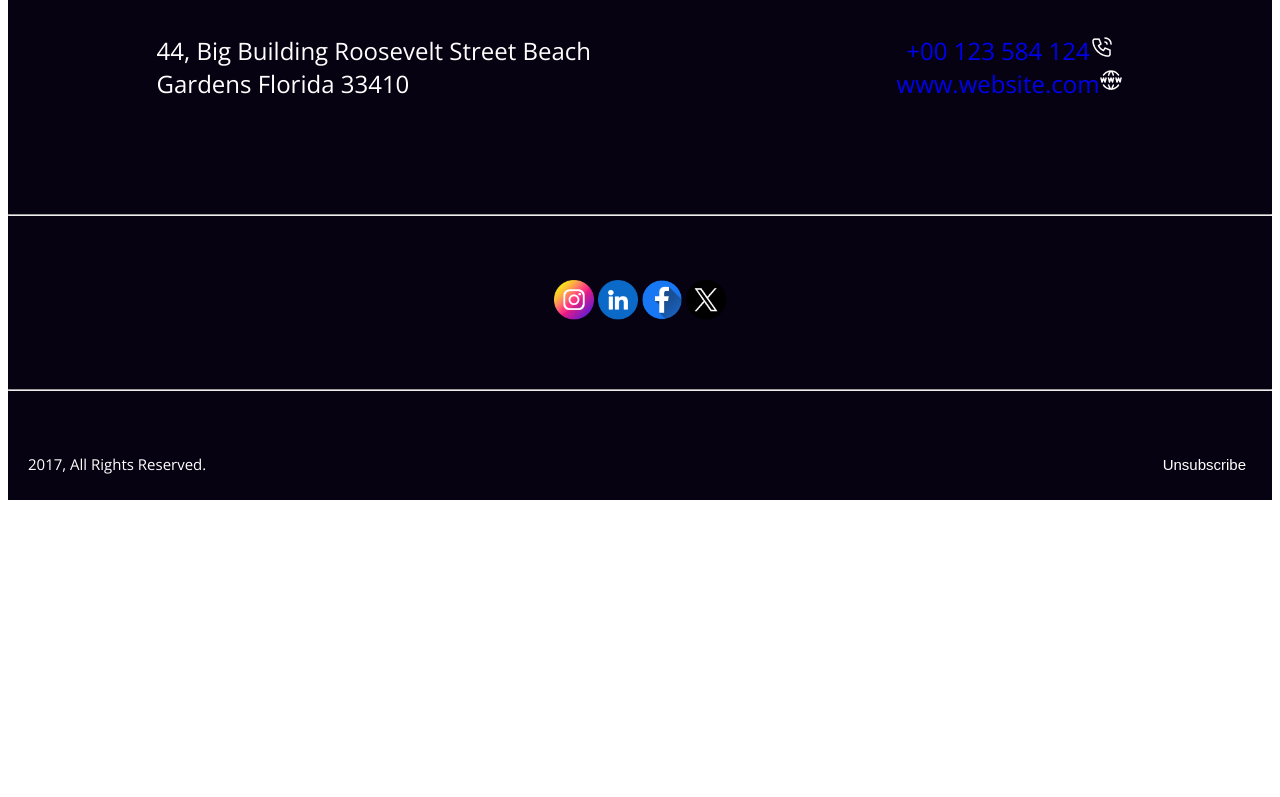
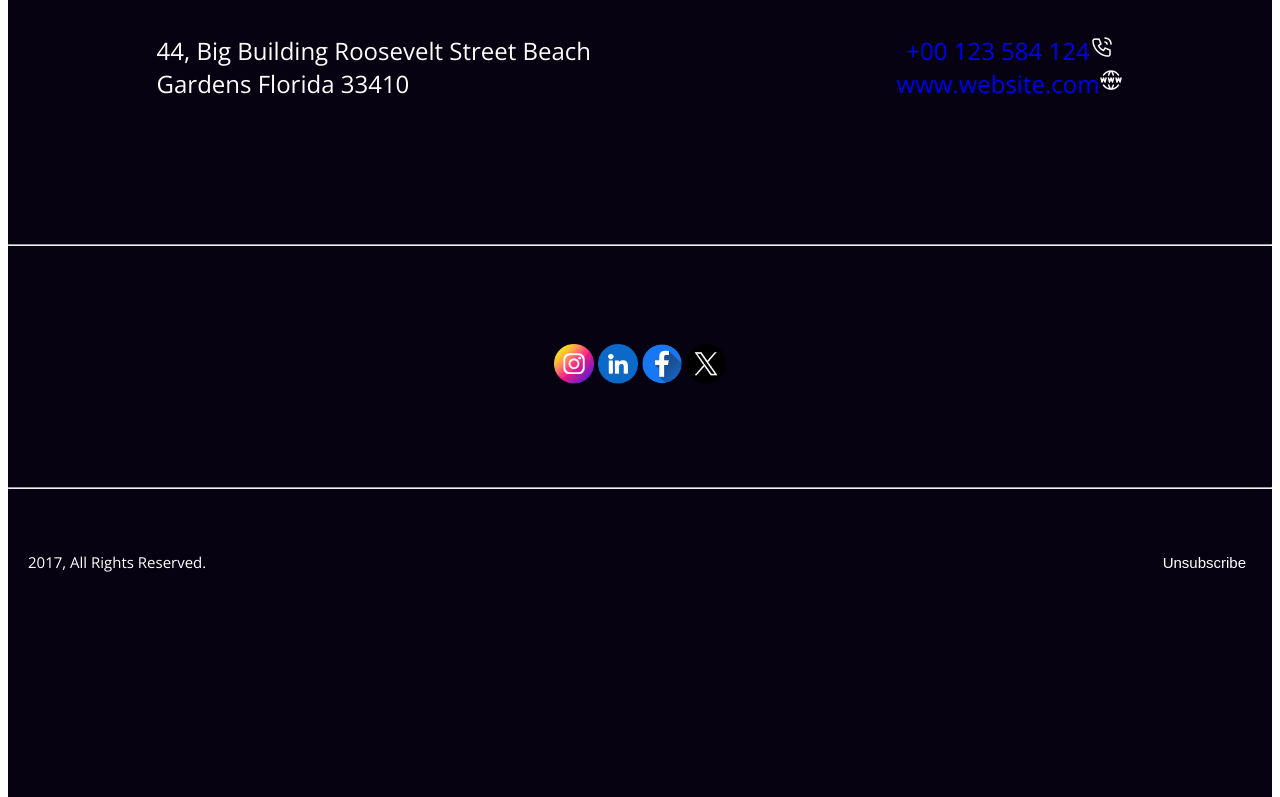
Before and after one commit to chaity345/first-assignment1, a plain HTML site: page index.html in a window 1280 px wide. Shown: the part 6403-7200 px from the top of the page. Before the commit the page ends 6962 px from the top, so only its background shows below. Drawn offline with nearby package versions, Linux system fonts and the light colour scheme.

Commit message:
footer correction

```diff
--- a/styles/assignment.css
+++ b/styles/assignment.css
@@ -357,7 +357,7 @@ input[type="text"] {
 /* footer related style */
 .foot {
     background-color: #070211;
-    height: 500px;
+    height: 800px;
     background-size: cover;
     margin-left: 0;
     margin-right: 0;
@@ -372,7 +372,7 @@ input[type="text"] {
     /* padding-top: 120px;  */
     /* justify-content: center; */
     justify-content: center;
-    margin: 30px 10px 40px 10px;
+    margin: 30px 10px 70px 10px;
     padding: 10px 0px 50px 0px;
 
 
@@ -415,6 +415,8 @@ input[type="text"] {
     text-align: center;
     padding-top: 20px;
     padding: 48px 0px 48px 0px;
+    margin-top: 50px;
+    margin-bottom: 50px;
 }
 
 .foot-images a {
```
